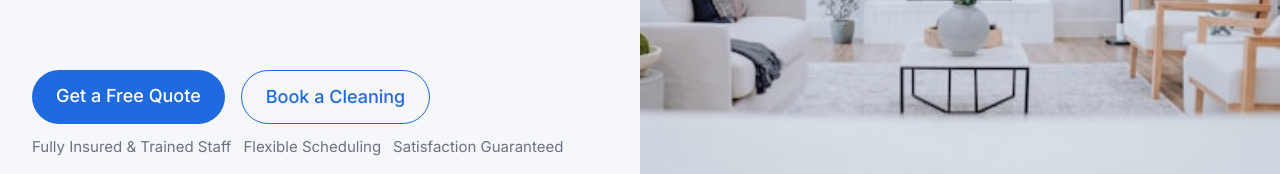
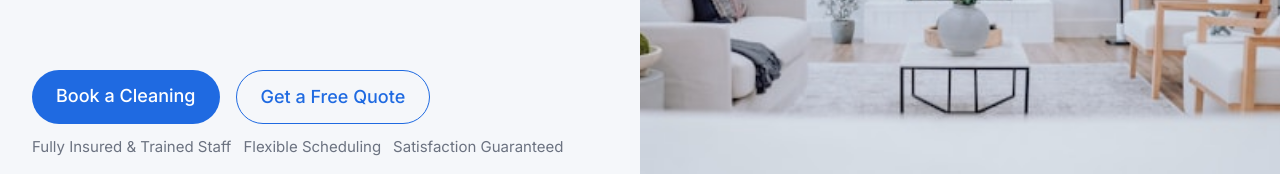
Before and after one commit to wonddark/dbelkis_website, a Next.js app: page / in a window 1280 px wide. Shown: the part 508-682 px from the top of the page. Built offline with nearby package versions, Linux system fonts and the light colour scheme; no server answers; a web font is replaced by a local one.

Commit message:
Swap links and button texts in HeroSection; simplify FontAwesome imports in ContactSection.

```diff
--- a/components/HeroSection.tsx
+++ b/components/HeroSection.tsx
@@ -35,16 +35,16 @@ function HeroSection() {
             <Link
               target="_blank"
               rel="noreferrer"
-              href={`${process.env.WS_QUOTE_LINK}`}
+              href={`${process.env.CALENDLY_LINK}`}
               className="rounded-full bg-primary px-6 py-3 text-center text-sm font-medium text-primary-contrast transition-colors duration-200 ease-in-out hover:bg-primary/85 hover:text-primary-contrast/90 md:flex-auto md:text-[15px] lg:flex-none lg:text-lg"
             >
-              Get a Free Quote
+              Book a Cleaning
             </Link>
             <Link
-              href={`${process.env.CALENDLY_LINK}`}
+              href={`${process.env.WS_QUOTE_LINK}`}
               className="rounded-full border border-primary px-6 py-3 text-center text-sm font-medium text-primary transition-colors duration-200 ease-in-out hover:bg-primary hover:text-primary-contrast md:flex-auto md:text-[15px] lg:flex-none lg:text-lg"
             >
-              Book a Cleaning
+              Get a Free Quote
             </Link>
           </div>
           <div className="flex flex-wrap justify-center gap-x-3 gap-y-1 md:gap-3 lg:justify-start">
```
